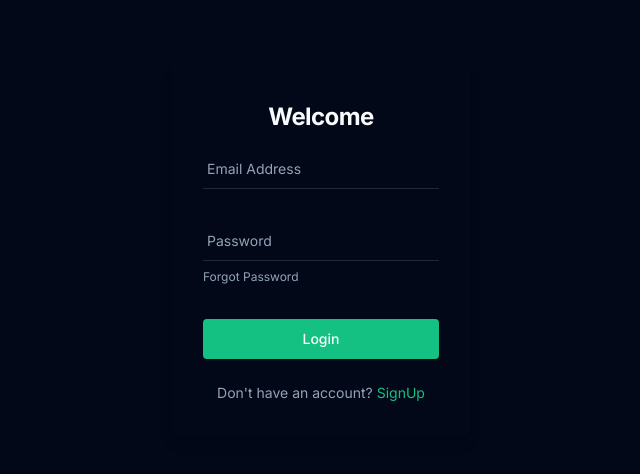
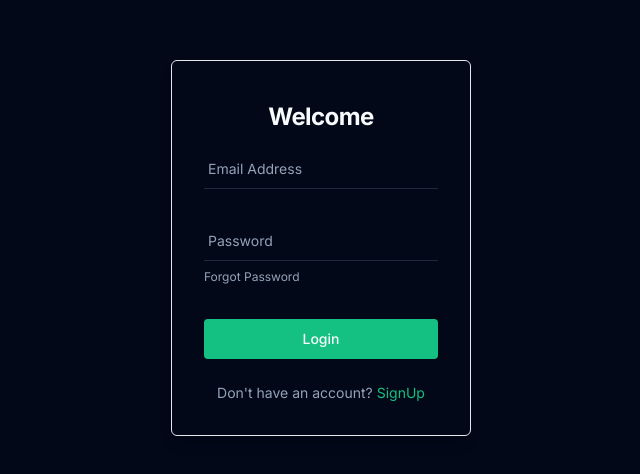
Before and after one commit to SadiqNaizam/mlo-a774-7365, a React (Vite) app: page / in a window 1280 px wide. Shown: the part 152-626 px from the top of the page, without its empty margins (319-959 px from the left). Built offline with nearby package versions, Linux system fonts and the light colour scheme.

Commit message:
Updated code files: LoginCard.tsx

```diff
--- a/src/components/Login/LoginCard.tsx
+++ b/src/components/Login/LoginCard.tsx
@@ -11,7 +11,7 @@ interface LoginCardProps {
 
 const LoginCard: React.FC<LoginCardProps> = ({ className }) => {
   return (
-    <Card className={cn("w-[300px] bg-card text-card-foreground border-0 shadow-lg", className)}>
+    <Card className={cn("w-[300px] bg-card text-card-foreground border shadow-lg", className)}>
       <CardHeader className="pt-10 pb-4">
         <CardTitle className="text-center text-2xl font-bold">
           Welcome
```
